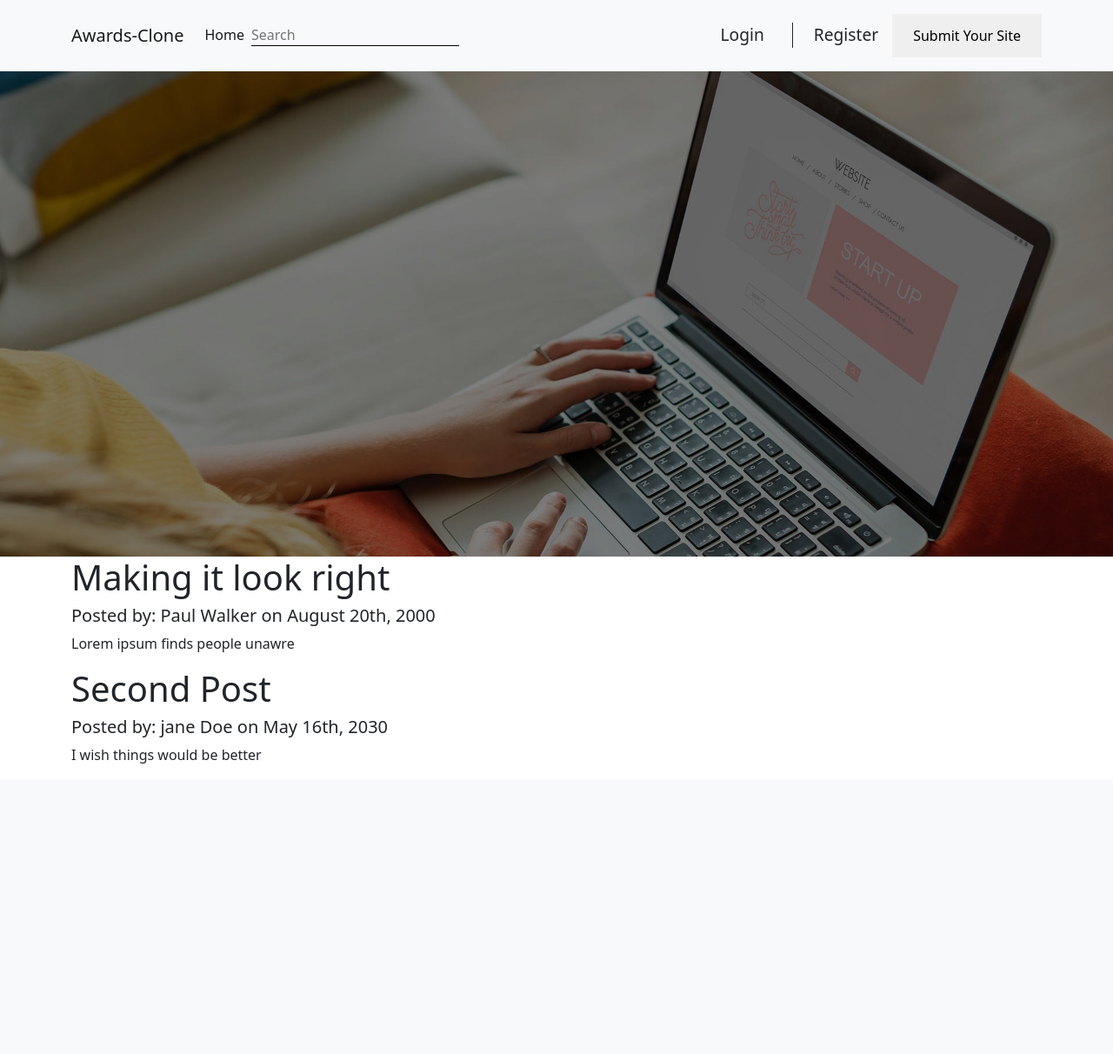
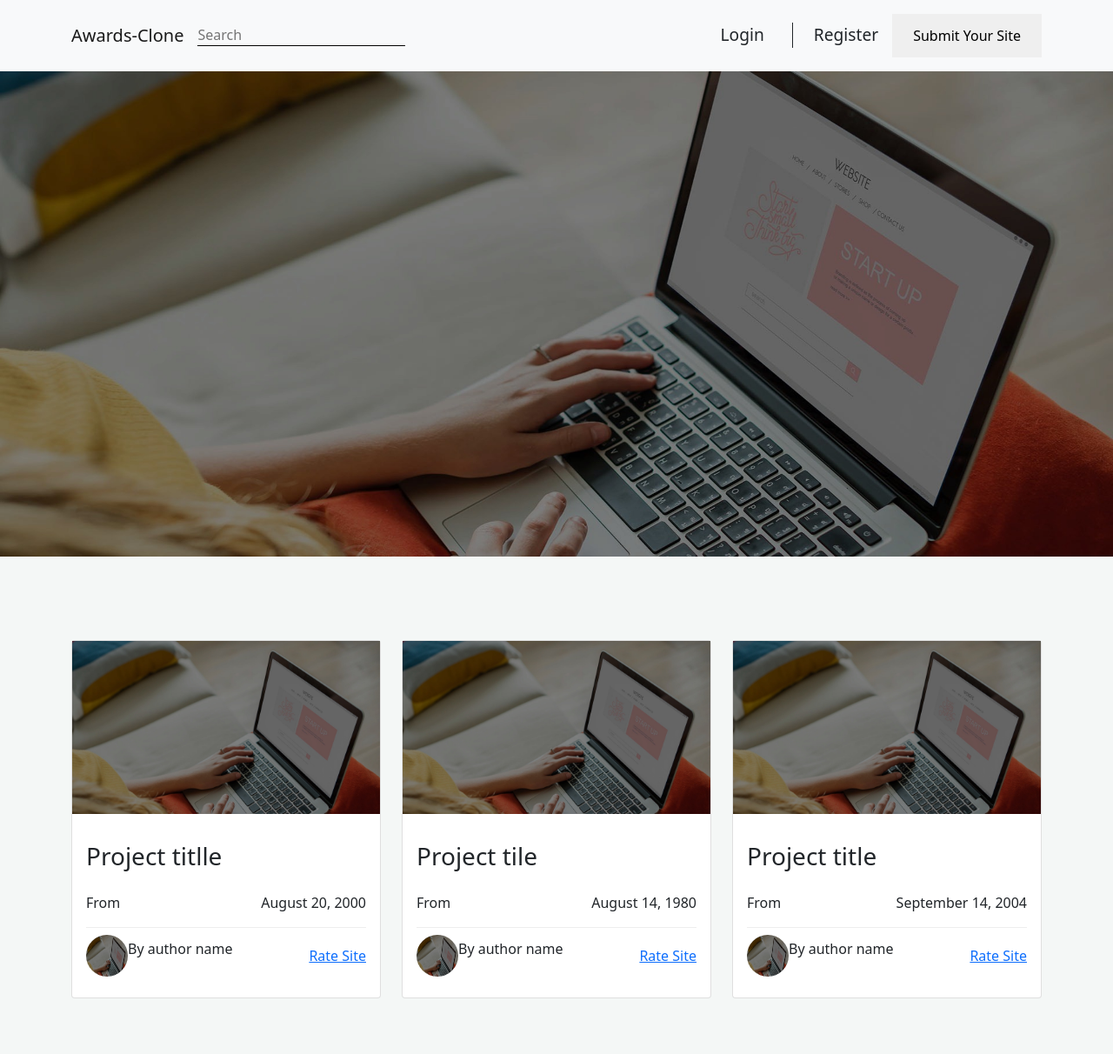
Before and after one commit to fobiero/AwardsRate_Clone_DJ_03, a Django app: page / in a window 1280 px wide. Shown: the whole page at 87% size. Before the commit the page ends 878 px from the top, so only its background shows below. Run offline with Django 4.2, Linux system fonts and the light colour scheme.

Commit message:
edit homePage

```diff
--- a/awardsclone/static/css/custom.css
+++ b/awardsclone/static/css/custom.css
@@ -2,6 +2,10 @@
     padding: 0;
     margin: 0;
     box-sizing: border-box;
+}
+
+body {
+    background-color: #F4F7F6;
 }
 
 nav .navbar {
@@ -11,7 +15,7 @@
 
 .query input {
     width: 300px;
-     margin: .5rem 0 0 2rem;
+    margin: .5rem 0 0 3rem;
     padding: 0 .5rem;
     /* padding: .5rem 0 0 0; */
     border: none;
@@ -57,10 +61,52 @@
         margin: .5rem 0;
     }
 }
+
+
 /* BANNER  */
 
 .hero-img {
     width: 100%;
     max-height: 80vh;
     height: 100%;
+    margin-bottom: 4rem;
 }
+
+
+/* MAIN CONTENT  */
+
+.card {
+    margin: 2rem 0 4rem 0;
+}
+
+.card img {
+    cursor: pointer;
+    width: 100%;
+}
+
+.card-body h3 {
+    padding: 1rem 0;
+}
+
+.plc,
+.mre-info {
+    display: flex;
+    justify-content: space-between;
+}
+
+.mre-info {
+    padding: .5rem 0;
+    align-items: center;
+    border-top: 1px solid #eee;
+}
+
+.by {
+    display: inline-flex;
+    align-items: center;
+}
+
+.by img {
+    width: 3rem;
+    height: 3rem;
+    border-radius: 50%;
+}
--- a/awardsclone/templates/base.html
+++ b/awardsclone/templates/base.html
@@ -21,7 +21,7 @@
           </button>
             <div class="collapse navbar-collapse" id="navbarSupportedContent">
                 <ul class="navbar-nav me-auto mb-2 mb-lg-0">
-                    <li class="nav-item"><a class="nav-link active" aria-current="page" href="#">Home</a></li>
+                    <!-- <li class="nav-item"><a class="nav-link active" aria-current="page" href="#">Home</a></li> -->
                     <form class="query">
                         <input type="search" placeholder="Search" aria-label="Search">
                     </form>
--- a/awardsclone/templates/index.html
+++ b/awardsclone/templates/index.html
@@ -4,11 +4,36 @@
 <img src="{% static 'img/image.jpg' %}" alt="" class="hero-img">
 <!-- main content  -->
 <div class="container">
-    {% for post in posts %}
-    <h1>{{post.title}}</h1>
-    <h5>Posted by: {{post.author}} on {{post.date_posted}}</h5>
-    <p>{{post.content}}</p>
-    {% endfor %}
+    <div class="row">
+        {% for post in posts %}
+        <div class="col-md-4">
+            <div class="card">
+                <img src="{% static 'img/image.jpg' %}" alt="" class="hero-img-card">
+                <!-- card-body  -->
+                <div class="card-body">
+                    <h3>{{post.title}}</h3>
+                    <div class="plc">
+                        <div class="loc">
+                            <p>From {{post.}}</p>
+                        </div>
+                        <div class="dte">
+                            <p>{{post.date_posted}}</p>
+                        </div>
+                    </div>
+                    <div class="mre-info">
+                        <div class="by">
+                            <img src="{% static 'img/image.jpg' %}" alt="" class="profile-pic">
+                            <p>By {{post.author}}</p>
+                        </div>
+                        <div class="rate">
+                            <a href="">Rate Site</a>
+                        </div>
+                    </div>
+                </div>
+            </div>
+        </div>
+        {% endfor %}
+    </div>
 </div>
 <!-- end for  -->
 {% endblock content %}
--- a/awardsclone/views.py
+++ b/awardsclone/views.py
@@ -3,16 +3,22 @@ from django.shortcuts import render, HttpResponse
 
 posts = [
     {
-        'author' : 'Paul Walker',
-        'title' : 'Making it look right ',
-        'content' : 'Lorem ipsum finds people unawre',
-        'date_posted' : 'August 20th, 2000'
+        'title' : 'Project titlle',
+        'location' : 'Netherlands ',
+        'date_posted' : 'August 20, 2000',
+        'author' : 'author name',
     },
     {
-        'author' : 'jane Doe',
-        'title' : 'Second Post',
-        'content' : 'I wish things would be better',
-        'date_posted' : 'May 16th, 2030'
+        'title' : 'Project tile',
+        'location' : 'Sweden',
+        'date_posted' : 'August 14, 1980',
+        'author' : 'author name',
+    },
+    {
+        'title' : 'Project title',
+        'location' : 'Germany',
+        'date_posted' : 'September 14, 2004',
+        'author' : 'author name',
     }
 ]
 
```
Lines whose indentation alone changed are shown as unchanged.
